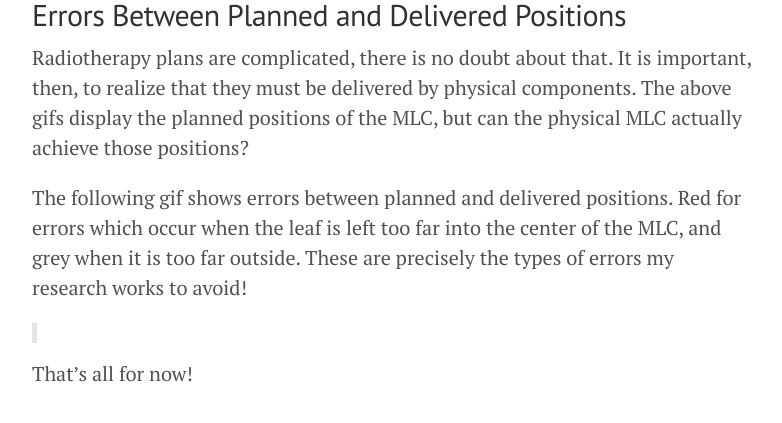
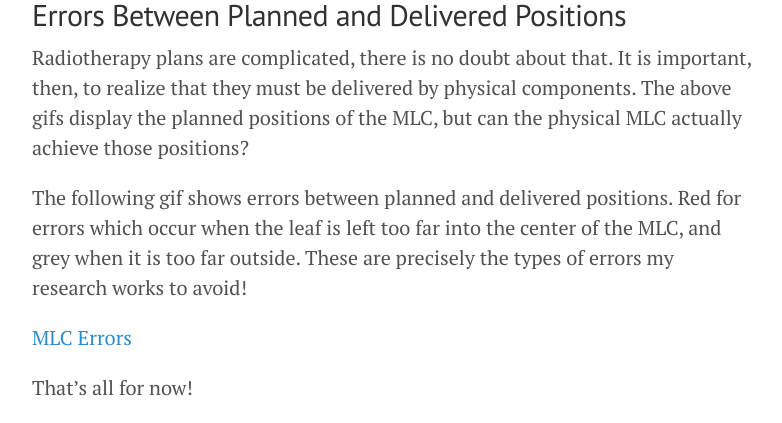
Before and after one commit to joelcarlson/joelcarlson.github.io, a Jekyll site: the page built from _posts/2014-12-29-MLC-Movements.md, in a window 1280 px wide and 900 px high, scrolled down 1850 px, cut to the strip 477-900 px from the top of the window. Shown: the whole strip, without its empty margins (248-1030 px from the left). Built offline with Jekyll 4.4.1, drawn with Linux system fonts in a browser that asks for light colours; Markdown is read by kramdown in place of the engine named in the settings; a script that is not in the unit is left out.

Commit message:
Update 2014-12-29-MLC-Movements.md

```diff
--- a/_posts/2014-12-29-MLC-Movements.md
+++ b/_posts/2014-12-29-MLC-Movements.md
@@ -37,6 +37,6 @@ Radiotherapy plans are complicated, there is no doubt about that. It is importan
 
 The following gif shows errors between planned and delivered positions. Red for errors which occur when the leaf is left too far into the center of the MLC, and grey when it is too far outside. These are precisely the types of errors my research works to avoid!
 
-<blockquote class="imgur-embed-pub" lang="en" data-id="Qv0kC6s"></blockquote><script async src="//s.imgur.com/min/embed.js" charset="utf-8"></script>
+[MLC Errors](http://i.imgur.com/a85xX6s.gifv)
 
 That's all for now!
```
